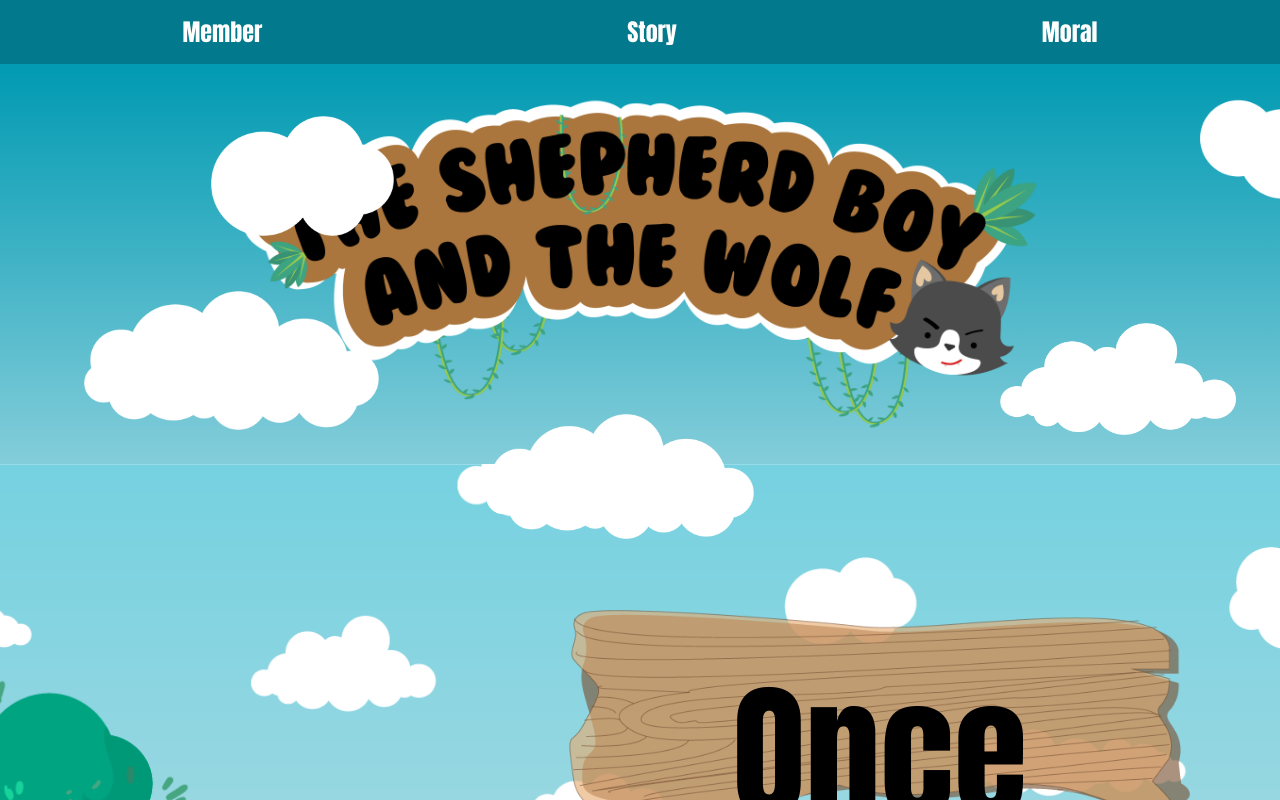
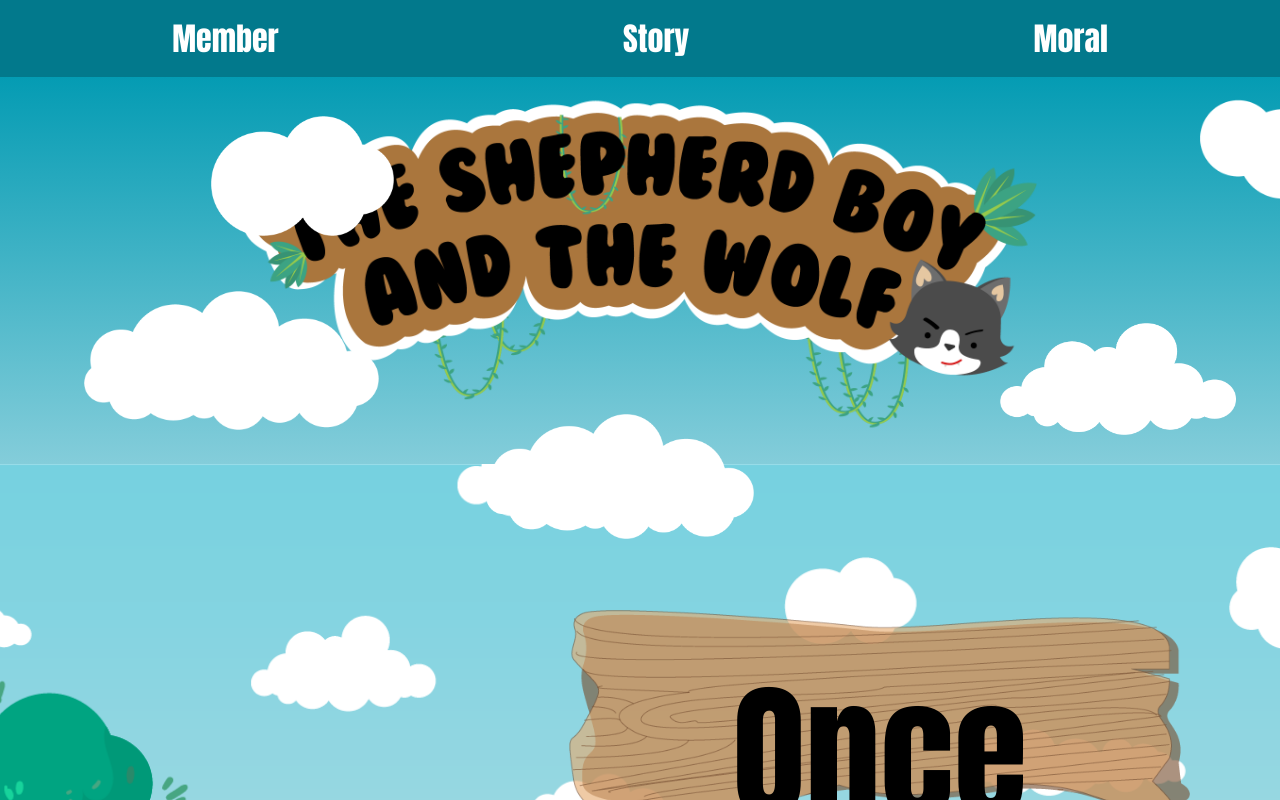
Before and after one commit to Hello-Ermine/helloermine-web-3-shepherdBoy, a React (Create React App) app: page / in a window 1280 px wide. Shown: the top 800 px of the page. Built offline with nearby package versions, Linux system fonts and the light colour scheme.

Commit message:
navbar update

```diff
--- /dev/null
+++ b/src/NavBarLink.js
@@ -0,0 +1,12 @@
+import { useState } from 'react'
+const NavBarLink = ({ href, childrenavigator, isactive, children }) => {
+    const [ishover, setishover] = useState(isactive || false);
+
+    return (
+        <li style={{ padding: "14px 16px" }} onMouseEnter={() => setishover(true)} onMouseLeave={() => setishover(false)} >
+            <a className={ishover ? 'bg-active' : 'bg'} href={href}>{children}</a>
+        </li>
+    )
+}
+
+export default NavBarLink
--- a/src/banner.js
+++ b/src/banner.js
@@ -1,6 +1,6 @@
 import styled from 'styled-components';
-import './banner.css' ;
-import lg from'./lg1.png';
+import './banner.css';
+import lg from './lg1.png';
 import cloud1 from './cloud1.png';
 import cloud2 from './cloud2.png';
 import cloud3 from './cloud3.png';
@@ -62,15 +62,15 @@ bottom: -11.07%;
 
 
 
-function banner(){
-    return(
-        <div className="banner">
+function banner() {
+    return (
+        <div className="banner" style={{ margin: 0 }}>
             <Logo src={lg} />
-            <Cloud1 src={cloud1}  />
-            <Cloud2 src={cloud2}  />
-            <Cloud3 src={cloud3}  />
-            <Cloud4 src={cloud4}  />
-            <Cloud5 src={cloud5}  />
+            <Cloud1 src={cloud1} />
+            <Cloud2 src={cloud2} />
+            <Cloud3 src={cloud3} />
+            <Cloud4 src={cloud4} />
+            <Cloud5 src={cloud5} />
         </div>
 
     );
--- a/src/firstpage.js
+++ b/src/firstpage.js
@@ -1,7 +1,7 @@
 import bg1 from './bg1.png'
 import sleep2 from './sleep2.png'
-import styled from  'styled-components' ;
-import Wood1 from  './wood1.png'
+import styled from 'styled-components';
+import Wood1 from './wood1.png'
 
 
 
@@ -41,10 +41,10 @@ const Wood = styled.div`
 
 
 
-function Pageone(){
-    return(
-     <div id="story">
-    <Sleep src={sleep2}  />
+function Pageone() {
+    return (
+        <div id="story" style={{ margin: 0 }}>
+            <Sleep src={sleep2} />
 
 
             <Page bg={bg1} height="122vh">
--- a/src/index.css
+++ b/src/index.css
@@ -1,24 +1,22 @@
 /* main container */
 
-html{
+html {
   scroll-behavior: smooth;
 }
 body {
   padding: 0px;
   margin: 0;
   overflow-x: hidden;
-
 }
-.sheep{
+.sheep {
   display: grid;
   grid-template-columns: 150px 150px 150px 150px 150px;
   grid-gap: 10px;
   padding: 10px;
 }
-.Wolff{
+.Wolff {
   padding-left: 10%;
 }
-
 
 .container {
   top: 860%;
@@ -28,8 +26,6 @@ body {
   position: absolute;
   left: 30%;
   z-index: 99;
-
-
 }
 .grid-container {
   display: grid;
@@ -37,7 +33,7 @@ body {
 }
 
 .loader {
-  top: 800%;
+  top: 825%;
   text-align: center;
   z-index: -1;
   position: absolute;
--- a/src/nav.css
+++ b/src/nav.css
@@ -1,4 +1,3 @@
-
 ul {
   display: flex;
   justify-content: space-around;
@@ -6,30 +5,54 @@ ul {
   margin: 0;
   padding: 0;
   overflow: hidden;
-    background-color: #02798C;
-
+  background-color: #02798c;
+  position: fixed;
+  width: 100%;
+  z-index: 1;
 }
 
 li {
-
   /* float: right;*/
-    font-family: Impact, Haettenschweiler, 'Arial Narrow Bold', sans-serif;
+  font-family: Impact, Haettenschweiler, "Arial Narrow Bold", sans-serif;
   font-size: 1.5em;
   text-align: center;
-
 }
 
-  li a {
+/* .bg {
   display: flex;
-    color: white;
   text-align: center;
   padding: 14px 16px;
   text-decoration: none;
+  background: linear-gradient(to bottom, #ba762b 20%, #f5bd68 70%, #ffffff 80%);
+  -webkit-text-fill-color: transparent;
+  -webkit-background-clip: text;
+  background-clip: text;
+} */
+.bg {
+  text-decoration: none;
+  font-size: 32px;
+  color: white;
 }
 
-  li a:hover {
-
-    background:linear-gradient(#BA762B, #F5BD68, #ffffff);
+.bg-active {
+  text-decoration: none;
+  /* background: -webkit-linear-gradient(
+    0deg,
+    rgba(255, 255, 255, 1),
+    rgba(186, 118, 43, 1) 100%
+  ); */
+  /* background: linear-gradient(
+    0deg,
+    rgba(255, 255, 255, 1) 0%,
+    rgba(186, 118, 43, 1) 100%
+  ); */
+  background-image: linear-gradient(to bottom, #ba762b, white);
+  font-size: 32.1px;
+  background-clip: text;
+  -webkit-background-clip: text;
+  text-fill-color: transparent;
   -webkit-text-fill-color: transparent;
-    -webkit-background-clip: text;
 }
+.bg:hover {
+  background-size: 500px;
+}
--- a/src/nav.js
+++ b/src/nav.js
@@ -1,21 +1,27 @@
 import React, { Component } from 'react';
 import './nav.css'
+import NavBarLink from './NavBarLink'
 
 
 
-function Navbar(){
-    return(
-        <div className="navbar">
+function Navbar() {
+  return (
+    <div className="navbar">
 
-<ul>
-  <li><a class="active" href="#member">Member</a></li>
-  <li><a href="#story">Story</a></li>
-  <li><a href="#moral">Moral</a></li>
+      <ul>
+        {/* <li style={{ padding: "14px 16px" }} ><a onMouseEnter={() => setishover(true)} onMouseLeave={() => setishover(false)} className={ishover ? 'bg-active' : 'bg'} href="#member">Member</a></li> */}
+        <NavBarLink href="#member" isactive={false} > Member </NavBarLink>
+        <NavBarLink href="#story" isactive={false} > Story </NavBarLink>
+        <NavBarLink href="#moral" isactive={false} > Moral </NavBarLink>
 
-</ul>
+        {/* <li><a href="#story">Story</a></li>
+        <li><a href="#moral">Moral</a></li> */}
 
-        </div>
-    )
+      </ul>
+      <div style={{ height: 64, width: "100%" }}></div>
+
+    </div>
+  )
 }
 
 
```
Also changed, not shown: src/sixpage.js (+7 -7 lines). Lines whose indentation alone changed are shown as unchanged.
